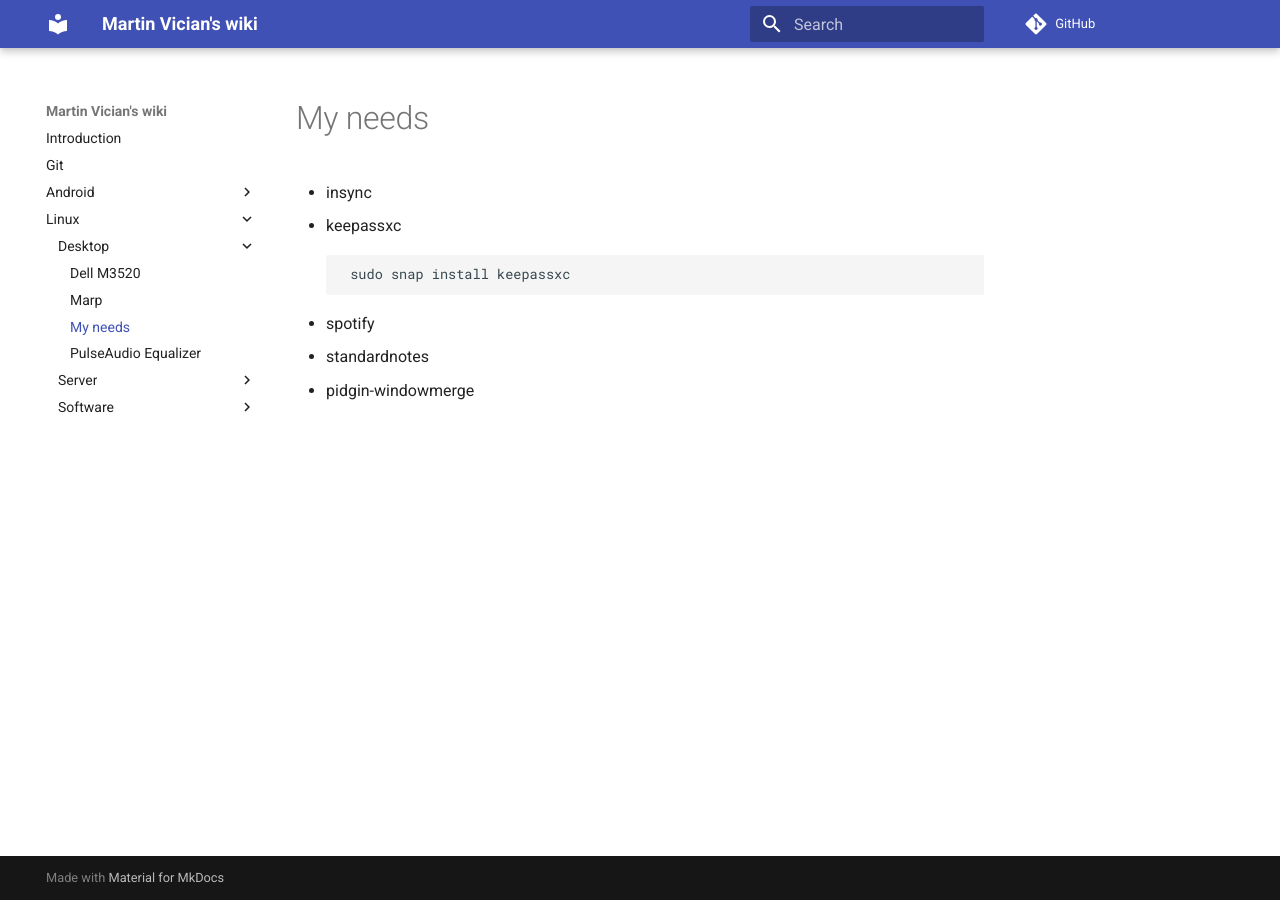
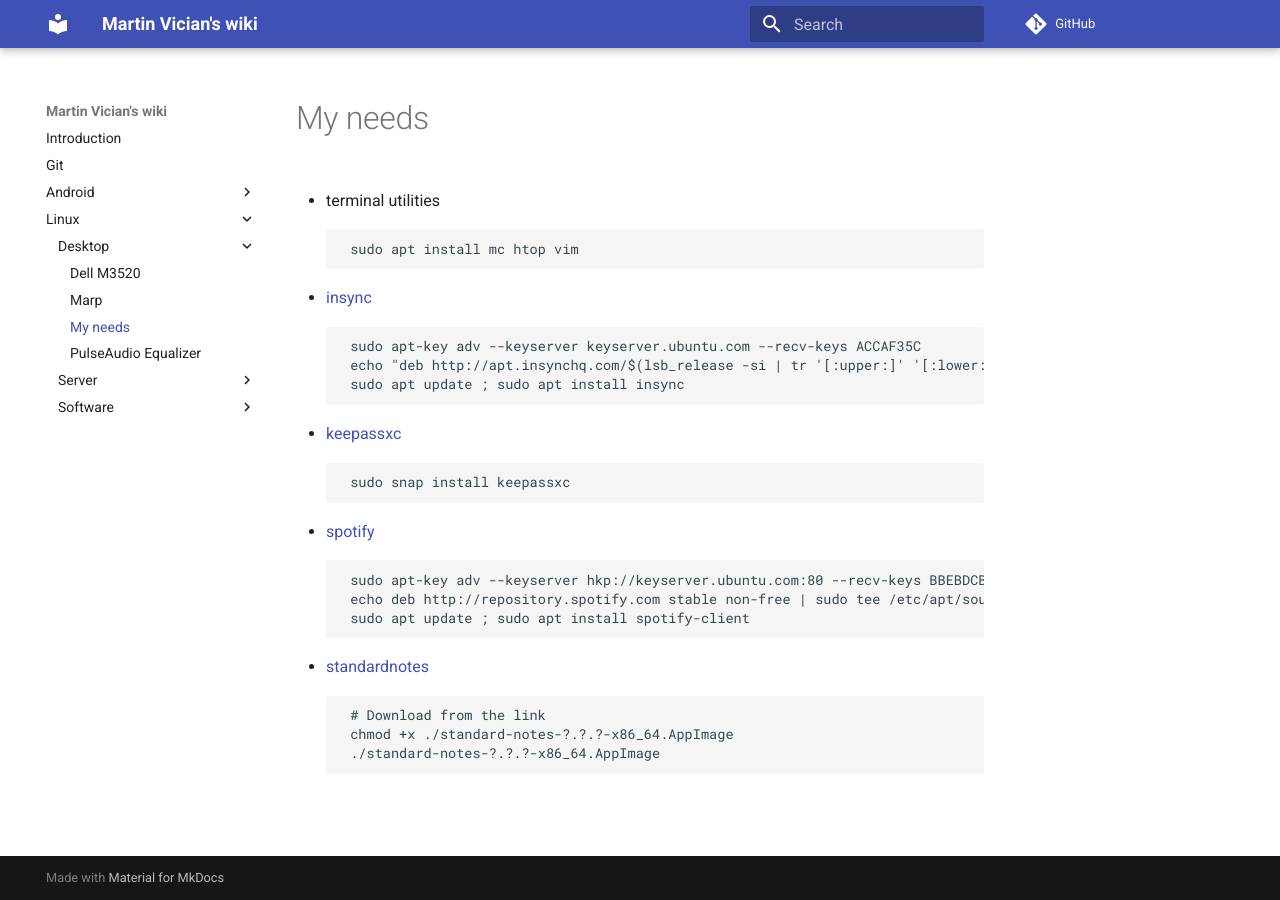
Before and after one commit to vician/wiki, an MkDocs documentation site: the page built from docs/Linux/Desktop/My needs.md, in a window 1280 px wide. Built offline with MkDocs 1.6.1 and Material for MkDocs 9.7.7, drawn with Linux system fonts in a browser that asks for light colours; comment, search, counter and statistics services are not loaded.

Commit message:
Update My needs.md

```diff
--- a/docs/Linux/Desktop/My needs.md
+++ b/docs/Linux/Desktop/My needs.md
@@ -1,8 +1,25 @@
-- insync
-- keepassxc
+- terminal utilities
+
+         sudo apt install mc htop vim
+
+- [insync](https://www.insynchq.com/downloads#repositories)
+
+         sudo apt-key adv --keyserver keyserver.ubuntu.com --recv-keys ACCAF35C
+         echo "deb http://apt.insynchq.com/$(lsb_release -si | tr '[:upper:]' '[:lower:]') $(lsb_release -sc) non-free contrib" | sudo tee /etc/apt/sources.list.d/insync.list
+         sudo apt update ; sudo apt install insync
+
+- [keepassxc](https://keepassxc.org/download#linux)
 
          sudo snap install keepassxc
 
-- spotify
-- standardnotes
-- pidgin-windowmerge
+- [spotify](https://www.spotify.com/cz/download/linux/)
+
+         sudo apt-key adv --keyserver hkp://keyserver.ubuntu.com:80 --recv-keys BBEBDCB318AD50EC6865090613B00F1FD2C19886 0DF731E45CE24F27EEEB1450EFDC8610341D9410
+         echo deb http://repository.spotify.com stable non-free | sudo tee /etc/apt/sources.list.d/spotify.list
+         sudo apt update ; sudo apt install spotify-client
+
+- [standardnotes](https://standardnotes.org/getting-started?downloaded=linux)
+
+         # Download from the link
+         chmod +x ./standard-notes-?.?.?-x86_64.AppImage
+         ./standard-notes-?.?.?-x86_64.AppImage
```
